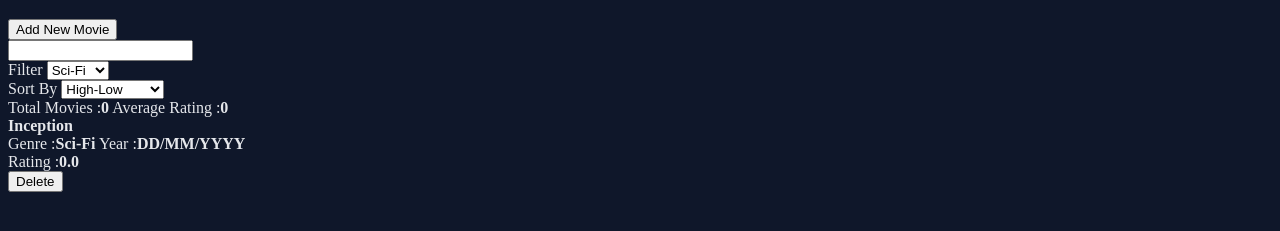
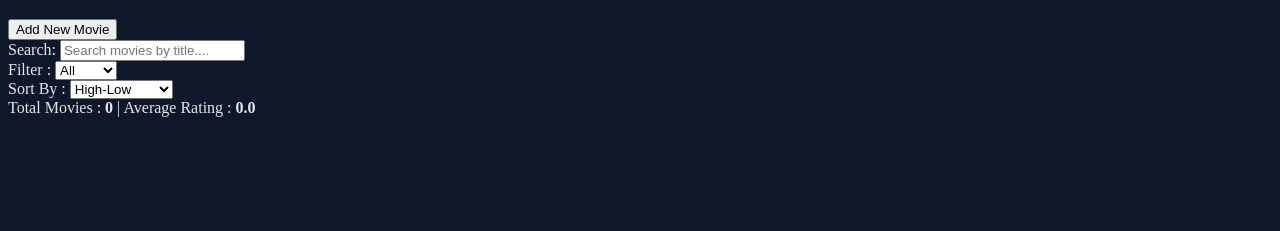
Before and after one commit to Rohan-Yadav0/Movie-Manager, a plain HTML site: page index.html in a window 1280 px wide. Shown: the part 71-302 px from the top of the page. Drawn offline with Linux system fonts and the light colour scheme.

Commit message:
Enhance movie management features in index.html
Added a form for adding new movies and improved search functionality.

```diff
--- a/index.html
+++ b/index.html
@@ -7,15 +7,42 @@
     </head>
     <body>
         <div>
-            <div class="header"><h1>My Movie Collection</h1></div>
+            <div class="header">
+                <h1>My Movie Collection</h1>
+            </div>
 
-            <div class="addMovie"><button id="addMovieButton">Add New Movie</button></div>
+            <div class="addMovie">
+                <button id="addMovieButton">Add New Movie</button>
+            </div>
 
-            <div><input type="text" id="searchBar" name="searchBar"></div>
+            <form id="add-movie-form" style="display: none;">
+            <h3>Add New Movie</h3>
+            <input type="text" id="title-input" placeholder="Movie Title" required>
+            <label for="genre-input">Genre:</label>
+            <select id="genre-input">
+                <option value="Sci-Fi">Sci-Fi</option>
+                <option value="Action">Action</option>
+                <option value="Crime">Crime</option>
+                <option value="Drama">Drama</option>
+            </select>
 
-            <div>
-                <label name="filter">Filter</label>
-                <select name="filter" id="filterMovie">
+            <input type="number" id="year-input" placeholder="Year" required>
+            <input type="number" id="rating-input" placeholder="Rating (0-10)" step="0.1" min="0" max="10" required>
+
+            <button id="submit-movie">Add Movie</button>
+            <button id="cancel-form">Cancel</button>
+
+        </form>
+
+            <div class="search-continer">
+                <label for="searchBar">Search:</label>
+                <input type="text" id="searchBar" name="searchBar"  placeholder="Search movies by title....">
+            </div>
+
+            <div class="filterDropdown">
+                <label name="filter">Filter :</label>
+                <select name="filter" id="filterMovie" >
+                <option value="All">All</option>
                 <option value="Sci-Fi">Sci-Fi</option>
                 <option value="Action">Action</option>
                 <option value="Crime">Crime</option>
@@ -23,30 +50,21 @@
                 </select>
             </div>
 
-            <div>
-                <label name="sort">Sort By</label>
+            <div class="sortDropdown">
+                <label name="sort">Sort By :</label>
                 <select name="sort" id="sortBy">
                 <option value="High-Low">High-Low</option>
-                <option value="Year">Year(Newest)</option>
+                <option value="year">Year(Newest)</option>
                 </select>
             </div>
-            <div>
-            <span>Total Movies :<span id="totalMovieText"><strong>0</strong></span>
-            <span>Average Rating :<span id="avgRatingText"><strong>0</strong></span></span>
+
+            <div class="stats">
+            <span>Total Movies : <span id="totalMovieText"><strong>0</strong></span>
+            <span>  |  </span>
+            <span>Average Rating : <span id="avgRatingText"><strong>0.0</strong></span></span>
             </div>
-            <div class="movieCard">
-                <div id="movieNameCard"><strong>Inception</strong></div>
-                <div>
-                    <span>Genre :<span id="genreCardText"><strong>Sci-Fi</strong></span></span>
-                    <span>Year :<span id="yearCardText"><strong>DD/MM/YYYY</strong></span></span>
-                </div>
-                <div>
-                    <span>Rating :<span id=""><strong>0.0</strong></span></span>
-                </div>
-                <div>
-                    <button name="delete" id="delete">Delete</button>
-                </div>
-            </div>
+
+            <div id="movie-container"></div>
         </div>
         <script src="./script.js"></script>
     </body>
```
